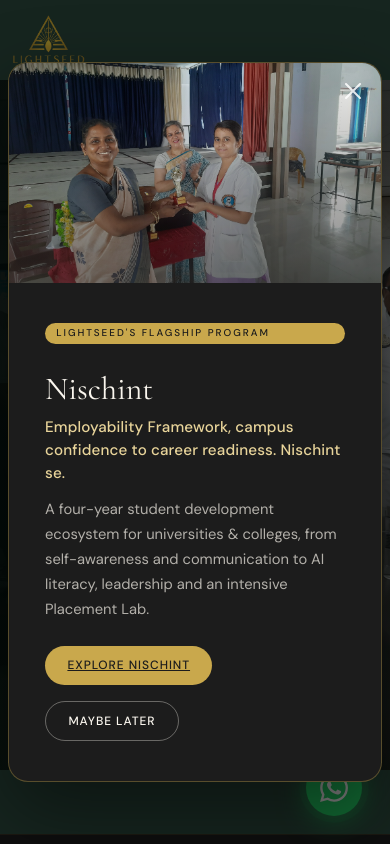
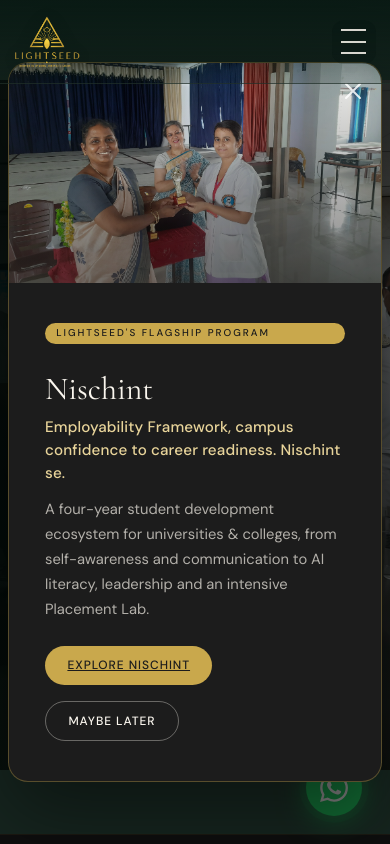
Before and after one commit to sanjoyghorai9933/lightspeed-app, a Flask app: page / in a window 390 px wide. Run offline with Flask 3, Linux system fonts and the light colour scheme; data comes from the database, SQL or seed files in the repository; some libraries are stand-ins or nearby versions.

Commit message:
Overlay mobile navigation on hero and match landing-page visual style

```diff
--- a/static/css/site-overrides.css
+++ b/static/css/site-overrides.css
@@ -88,6 +88,93 @@
 
 /* Mobile hero: compact overlay composition so the message and photograph are visible together. */
 @media (max-width: 767.98px) {
+  /* Mobile navigation overlays the hero, matching the premium image-first treatment. */
+  .ls-navbar.fixed-top {
+    position: absolute;
+    top: 0;
+    left: 0;
+    right: 0;
+    z-index: 1100;
+    background: linear-gradient(180deg, rgba(5,22,16,0.72) 0%, rgba(5,22,16,0.16) 100%) !important;
+    border-bottom: 1px solid rgba(250,246,238,0.08);
+    box-shadow: none !important;
+    transition: background 0.25s ease, backdrop-filter 0.25s ease;
+  }
+
+  .ls-navbar.fixed-top.scrolled {
+    position: fixed;
+    background: rgba(7,27,21,0.92) !important;
+    backdrop-filter: blur(10px);
+    -webkit-backdrop-filter: blur(10px);
+  }
+
+  .ls-navbar .container {
+    min-height: 70px;
+    padding-left: 14px;
+    padding-right: 14px;
+  }
+
+  .ls-navbar .navbar-brand {
+    display: flex;
+    align-items: center;
+    margin: 0;
+    padding: 0;
+  }
+
+  .ls-navbar .navbar-brand img {
+    height: 58px;
+    width: auto;
+    max-width: 155px;
+    object-fit: contain;
+    filter: drop-shadow(0 2px 8px rgba(0,0,0,0.22));
+  }
+
+  .ls-navbar .brand-text { display: none !important; }
+
+  .ls-navbar .navbar-toggler {
+    width: 44px;
+    height: 44px;
+    padding: 9px;
+    margin-right: 0;
+    border-radius: 12px;
+    background: rgba(4,20,15,0.24);
+    box-shadow: none !important;
+  }
+
+  .ls-navbar .navbar-toggler:focus { box-shadow: none !important; }
+
+  .ls-navbar .navbar-toggler-icon {
+    width: 25px;
+    height: 25px;
+    background-image: none !important;
+    position: relative;
+    display: block;
+    border-top: 2px solid rgba(250,246,238,0.86);
+    border-bottom: 2px solid rgba(250,246,238,0.86);
+  }
+
+  .ls-navbar .navbar-toggler-icon::after {
+    content: "";
+    position: absolute;
+    left: 0;
+    right: 0;
+    top: 10px;
+    border-top: 2px solid rgba(250,246,238,0.86);
+  }
+
+  .ls-navbar .navbar-collapse {
+    margin-top: 8px;
+    padding: 10px 14px 14px;
+    border-radius: 14px;
+    background: rgba(7,27,21,0.96);
+    backdrop-filter: blur(12px);
+    -webkit-backdrop-filter: blur(12px);
+    border: 1px solid rgba(250,246,238,0.08);
+  }
+
+  .ls-navbar .nav-link { color: rgba(250,246,238,0.92) !important; }
+  .ls-navbar .btn-connect { text-align: center; margin-top: 6px; }
+
   .ls-hero,
   .ls-hero-slider,
   .ls-hero-slider .carousel-inner,
@@ -99,7 +186,7 @@
   .ls-hero-slider .carousel-item {
     position: relative;
     display: block;
-    height: min(720px, calc(100svh - 70px)) !important;
+    height: min(720px, 100svh) !important;
     min-height: 610px !important;
     overflow: hidden;
     background: var(--ls-green-deep, #0b1d17);
@@ -128,15 +215,9 @@
   }
 
   /* Keep the important people visible on each slide. */
-  .ls-hero-slider .carousel-item:nth-child(1) .ls-hero-slide-bg img {
-    object-position: 68% 45%;
-  }
-  .ls-hero-slider .carousel-item:nth-child(2) .ls-hero-slide-bg img {
-    object-position: 68% 42%;
-  }
-  .ls-hero-slider .carousel-item:nth-child(3) .ls-hero-slide-bg img {
-    object-position: 55% 42%;
-  }
+  .ls-hero-slider .carousel-item:nth-child(1) .ls-hero-slide-bg img { object-position: 68% 45%; }
+  .ls-hero-slider .carousel-item:nth-child(2) .ls-hero-slide-bg img { object-position: 68% 42%; }
+  .ls-hero-slider .carousel-item:nth-child(3) .ls-hero-slide-bg img { object-position: 55% 42%; }
 
   /* Soft dark-to-transparent overlay: strong enough for text, light enough to show the image immediately. */
   .ls-hero-slider .ls-hero-layer {
@@ -172,19 +253,9 @@
     margin: 0;
   }
 
-  .ls-hero-slider .ls-hero-content .row.g-5 {
-    --bs-gutter-y: 0 !important;
-  }
-
-  .ls-hero-slider .ls-hero-content .py-5 {
-    padding-top: 0 !important;
-    padding-bottom: 0 !important;
-  }
-
-  .ls-hero-slider .ls-hero-content .col-12 {
-    padding-left: 0;
-    padding-right: 0;
-  }
+  .ls-hero-slider .ls-hero-content .row.g-5 { --bs-gutter-y: 0 !important; }
+  .ls-hero-slider .ls-hero-content .py-5 { padding-top: 0 !important; padding-bottom: 0 !important; }
+  .ls-hero-slider .ls-hero-content .col-12 { padding-left: 0; padding-right: 0; }
 
   .ls-hero-slider .ls-hero-content .eyebrow {
     display: inline-block;
@@ -234,45 +305,25 @@
 
   .ls-hero-slider .carousel-control-prev { left: 10px; }
   .ls-hero-slider .carousel-control-next { right: 10px; }
-
   .ls-hero-slider .carousel-control-prev-icon,
-  .ls-hero-slider .carousel-control-next-icon {
-    width: 1.35rem;
-    height: 1.35rem;
-  }
-
-  .ls-hero-slider .ls-hero-indicators {
-    bottom: 7px;
-    z-index: 8;
-  }
-
-  .ls-hero-slider .ls-hero-indicators [data-bs-target] {
-    width: 24px;
-    height: 3px;
-  }
-
-  .ls-hero-slider .ls-hero-indicators .active {
-    width: 38px;
-  }
+  .ls-hero-slider .carousel-control-next-icon { width: 1.35rem; height: 1.35rem; }
+  .ls-hero-slider .ls-hero-indicators { bottom: 7px; z-index: 8; }
+  .ls-hero-slider .ls-hero-indicators [data-bs-target] { width: 24px; height: 3px; }
+  .ls-hero-slider .ls-hero-indicators .active { width: 38px; }
 }
 
 @media (max-width: 390px) {
+  .ls-navbar .container { min-height: 64px; }
+  .ls-navbar .navbar-brand img { height: 52px; }
   .ls-hero-slider .carousel-item {
-    height: min(690px, calc(100svh - 64px)) !important;
+    height: min(690px, 100svh) !important;
     min-height: 570px !important;
   }
-
   .ls-hero-slider .ls-hero-content {
     padding-left: 18px;
     padding-right: 18px;
     padding-bottom: 78px;
   }
-
-  .ls-hero-slider .ls-hero-content h1 {
-    font-size: 2.25rem;
-  }
-
-  .ls-hero-slider .ls-hero-content h1::after {
-    font-size: 0.88rem;
-  }
+  .ls-hero-slider .ls-hero-content h1 { font-size: 2.25rem; }
+  .ls-hero-slider .ls-hero-content h1::after { font-size: 0.88rem; }
 }
```
